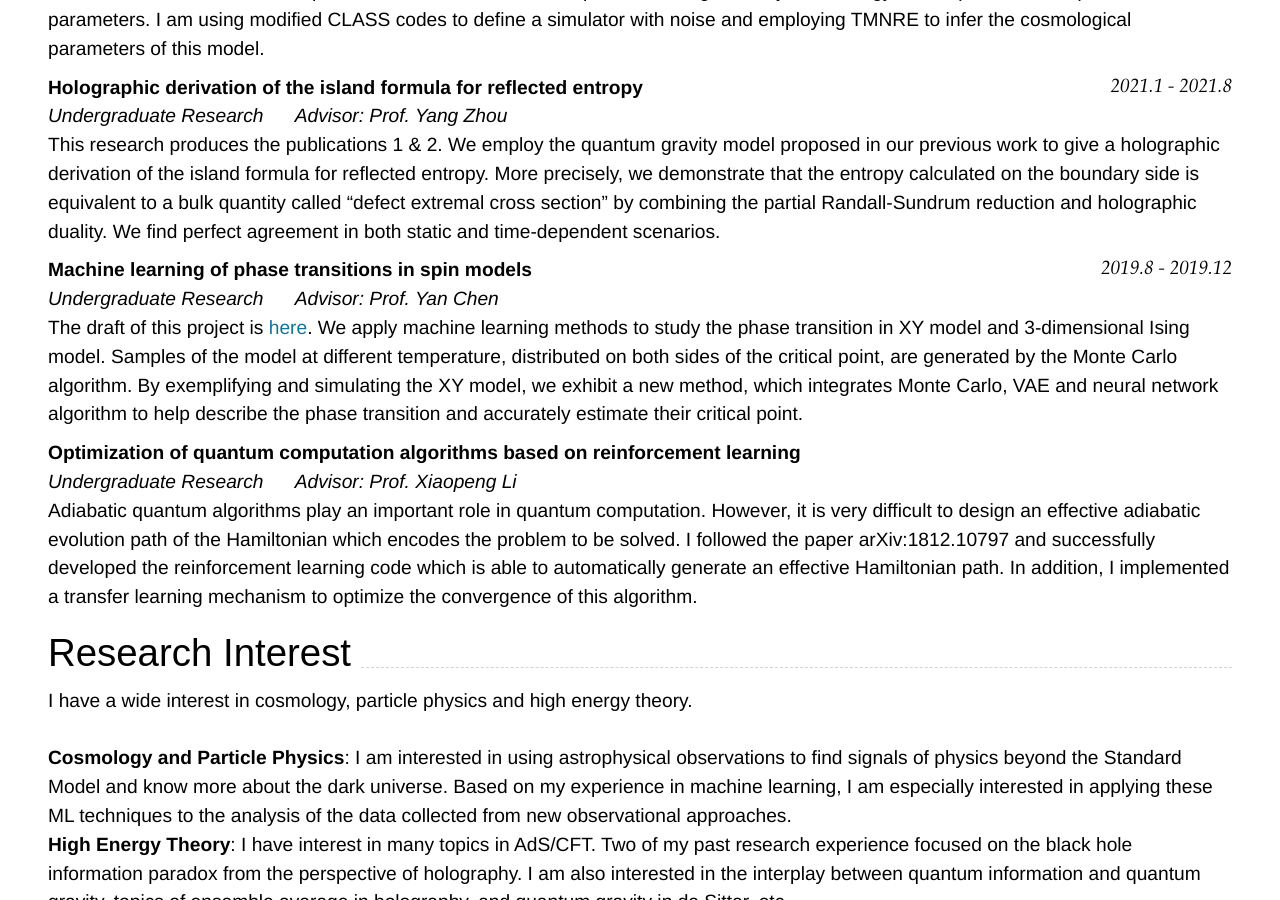
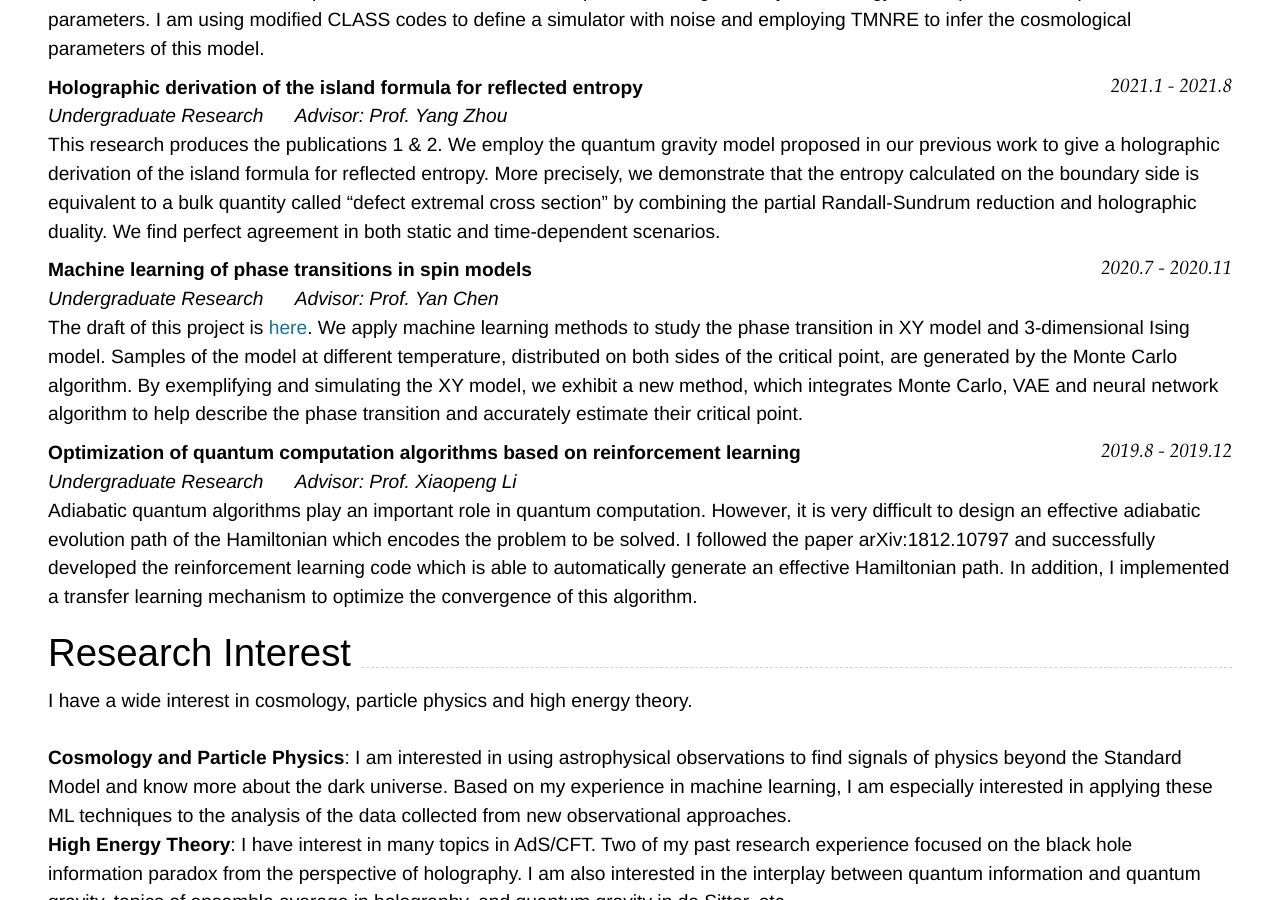
Before and after one commit to tianyi-phys-ml/cv, a Jekyll site: the page built from index.md, in a window 1280 px wide and 900 px high, scrolled down 972 px. Built offline with Jekyll 4.4.1, drawn with Linux system fonts in a browser that asks for light colours; nearby versions of some CDN libraries.

Commit message:
Update index.md

```diff
--- a/index.md
+++ b/index.md
@@ -64,13 +64,13 @@ _Undergraduate Research  &nbsp;&nbsp;&nbsp;&nbsp;  Advisor: Prof. Yang Zhou_<br>
 This research produces the publications 1 & 2. We employ the quantum gravity model proposed in our previous work to give a holographic derivation of the island formula for reflected entropy. More precisely, we demonstrate that the entropy calculated on the boundary side is equivalent to a bulk quantity called "defect extremal cross section" by combining the partial Randall-Sundrum reduction and holographic duality. We find perfect agreement in both static and time-dependent scenarios.
 
 
-### **Machine learning of phase transitions in spin models** `2019.8 - 2019.12`
+### **Machine learning of phase transitions in spin models** `2020.7 - 2020.11`
 
 _Undergraduate Research  &nbsp;&nbsp;&nbsp;&nbsp;  Advisor: Prof. Yan Chen_<br>
 The draft of this project is [here](https://drive.google.com/file/d/1JuZzfVLgE7VYqiVPLWf9ArNMQXAmuuaU/view?usp=sharing). We apply machine learning methods to study the phase transition in XY model and 3-dimensional Ising model. Samples of the model at different temperature, distributed on both sides of the critical point, are generated by the Monte Carlo algorithm. By exemplifying and simulating the XY model, we exhibit a new method, which integrates Monte Carlo, VAE and neural network algorithm to help describe the phase transition and accurately estimate their critical point.
 
 
-###  **Optimization of quantum computation algorithms based on reinforcement learning**
+###  **Optimization of quantum computation algorithms based on reinforcement learning**  `2019.8 - 2019.12`
 
 _Undergraduate Research  &nbsp;&nbsp;&nbsp;&nbsp;  Advisor: Prof. Xiaopeng Li_<br>
 Adiabatic quantum algorithms play an important role in quantum computation. However, it is very difficult to design an effective adiabatic evolution path of the Hamiltonian which encodes the problem to be solved. I followed the paper arXiv:1812.10797 and successfully developed the reinforcement learning code which is able to automatically generate an effective Hamiltonian path. In addition, I implemented a transfer learning mechanism to optimize the convergence of this algorithm.
```
